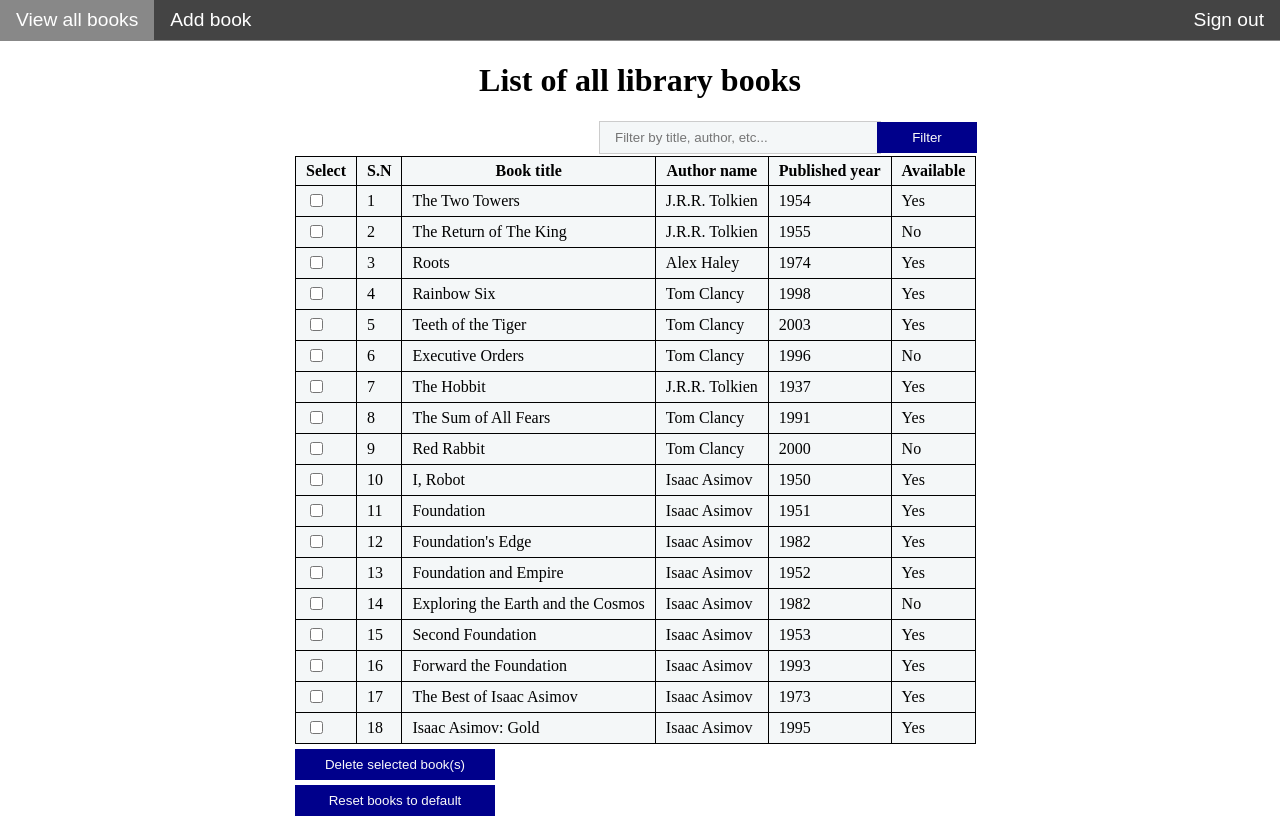
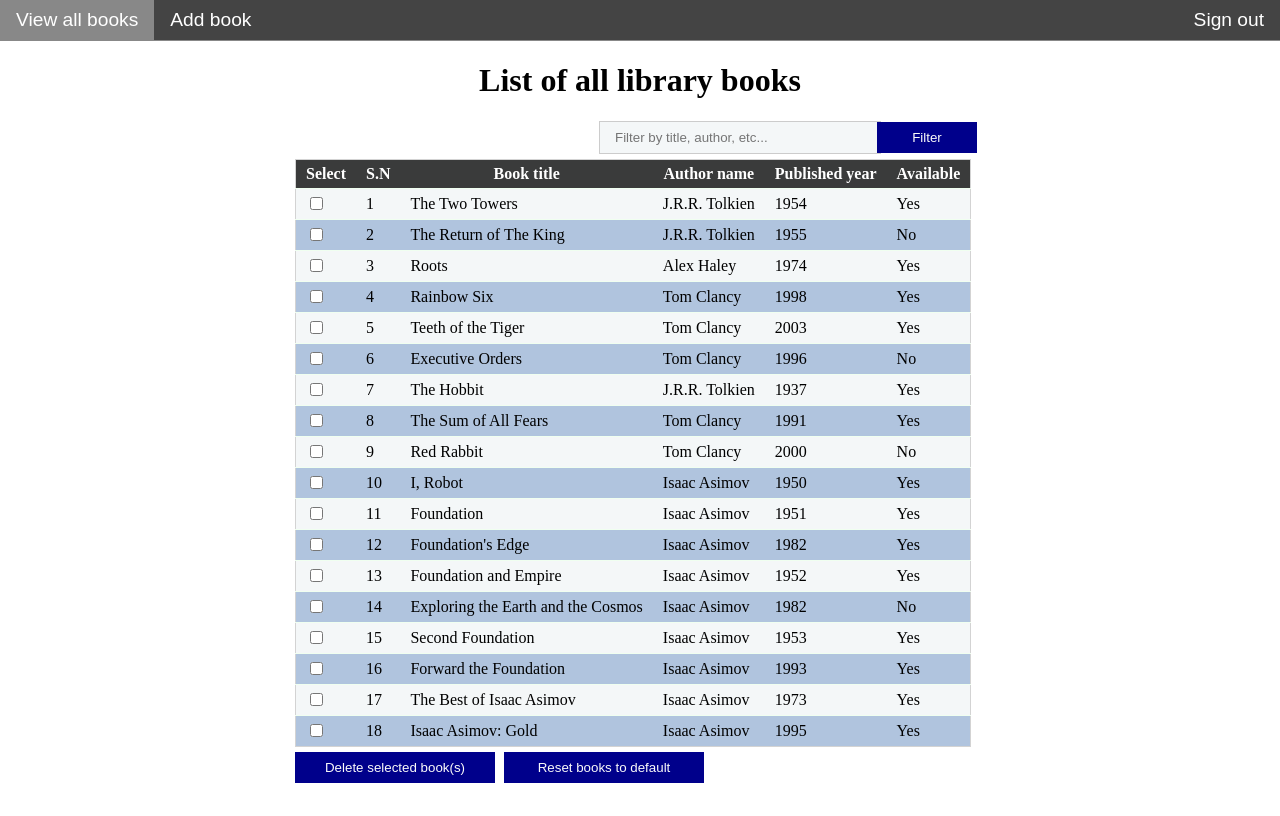
Before and after one commit to zlokex/Oblig3itpe2410, a PHP site: page /View/books.php in a window 1280 px wide. After the commit the page ends 783 px from the top, so only its background shows below. Run offline with PHP 8.4, Linux system fonts and the light colour scheme; data comes from the database, SQL or seed files in the repository.

Commit message:
Tidyed up some code in DB.php, and played around with css for the books table. delete and reset books buttons are now inline.

```diff
--- a/View/books.php
+++ b/View/books.php
@@ -37,7 +37,6 @@ if ($_SERVER["REQUEST_METHOD"] == "POST") {
         <input type="submit" name="searchButton" value="Filter">
     </form>
 </div>
-<form action="<?php echo $_SERVER['PHP_SELF'];?>" method="post">
 <?php
 include_once '../DAL/DB.php';
 if ($books == "") {
@@ -49,12 +48,19 @@ if ($books == "") {
     echo $books;
 }
 ?>
-<input id="deleteButton" type="submit" name="delete" value="Delete selected book(s)">
-</form>
-<form action="../DAL/initDB.php" target="_blank">
-<input type="submit" id="deleteButton" value="Reset books to default">
-</form>
+<span class="spanFormat">
+    <form action="<?php echo $_SERVER['PHP_SELF'];?>" method="post">
+    <input id="deleteButton" type="submit" name="delete" value="Delete selected book(s)">
+    </form>
+</span>
+
+<span class="spanFormat">
+    <form action="../DAL/initDB.php" target="_blank">
+    <input type="submit" id="deleteButton" value="Reset books to default">
+    </form>
+</span>
+
 <?php
-echo $output;
+echo "<br>".$output;
 ?>
 </div>
--- a/View/style.css
+++ b/View/style.css
@@ -55,18 +55,31 @@ body {
 /* Table styling */
 table {
     border-collapse: collapse;
-    border: 1px solid black;
+    border: 1px solid lightgray;
     overflow-x:auto;
     background-color: #f4f7f8;
 }
 
+tbody tr:nth-child(2n) {
+    background-color: lightsteelblue;
+}
+
+tbody tr:hover {
+    background-color: #555555;
+    color: white;
+}
+
+th {
+    background-color: rgba(0, 0, 0, 0.76);
+    color: white;
+}
+
 td {
-    border: 1px solid black;
+    border-top: 1px solid honeydew;
 }
 
 th, td {
     padding: 5px 10px 5px 10px; /* top, right, bottom, left*/
-    border: 1px solid black;
 }
 
 /* Input form */
@@ -170,7 +183,7 @@ th, td {
 
 .search-wrapper {
     float: right;
-    margin-bottom: 2px;
+    margin-bottom: 5px;
 }
 
 .search-wrapper form {
@@ -210,9 +223,6 @@ div#header-img img{
     margin-top: -200px;
 }
 
-.booksTable {
-
-}
 
 #deleteButton {
     width: 15em;
@@ -223,3 +233,14 @@ div#header-img img{
     background-color:darkblue;
     color:#fafafa;
 }
+
+.spanFormat {
+    display: inline-block;
+    padding-right: 5px;
+}
+
+/* "Hand" cursor when hovering submit and regualr input buttons*/
+input[type="submit"]:hover,
+input[type="button"]:hover {
+    cursor: pointer;
+}
```
Also changed, not shown: DAL/DB.php (+9 -18 lines).
